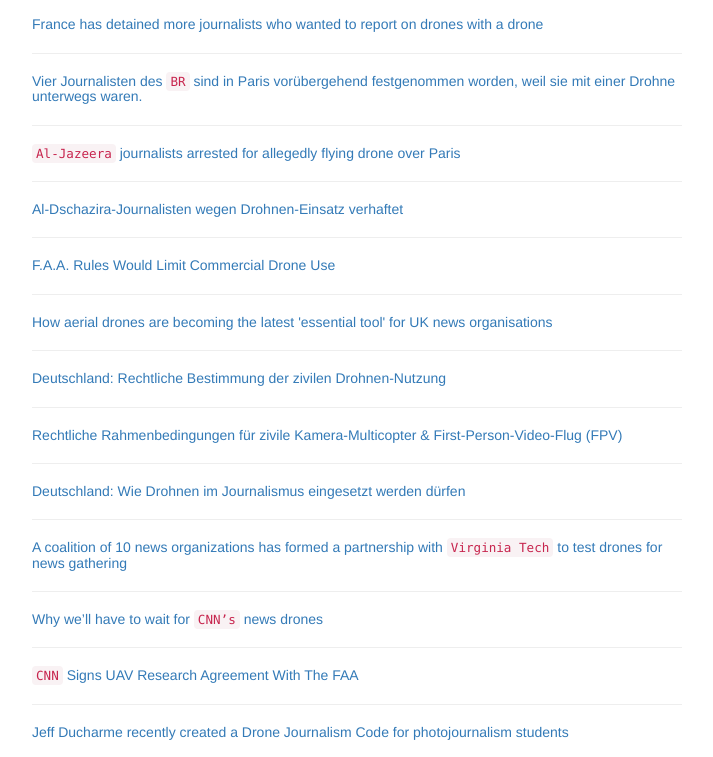
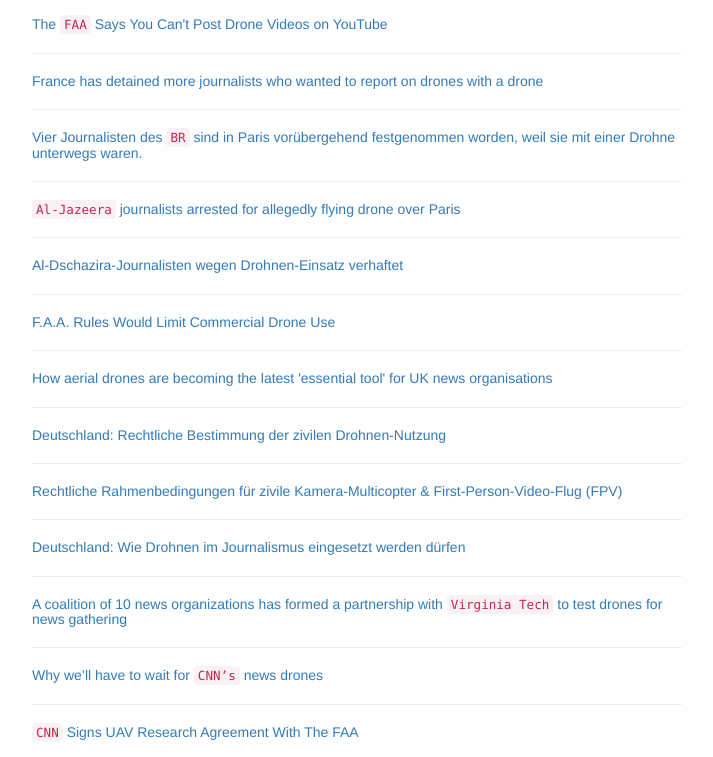
Before and after one commit to dronejournalism/dronejournalism.github.io, a plain HTML site: page index.html in a window 1280 px wide. Shown: the part 109-866 px from the top of the page, without its empty margins (283-996 px from the left). Drawn offline with nearby package versions, Linux system fonts and the light colour scheme.

Commit message:
new item

```diff
--- a/index.html
+++ b/index.html
@@ -41,6 +41,8 @@
       <p class="lead"></p>
 
       <p>
+
+    <h5><a href="http://motherboard.vice.com/read/the-faa-says-you-cant-post-drone-videos-on-youtube" target="_blank">The <code>FAA</code> Says You Can't Post Drone Videos on YouTube</a></h5><hr>
 
 	<h5><a href="http://qz.com/357816/france-has-detained-more-journalists-who-wanted-to-report-on-drones-with-a-drone/" target="_blank">France has detained more journalists who wanted to report on drones with a drone</a></h5><hr>
 
```
